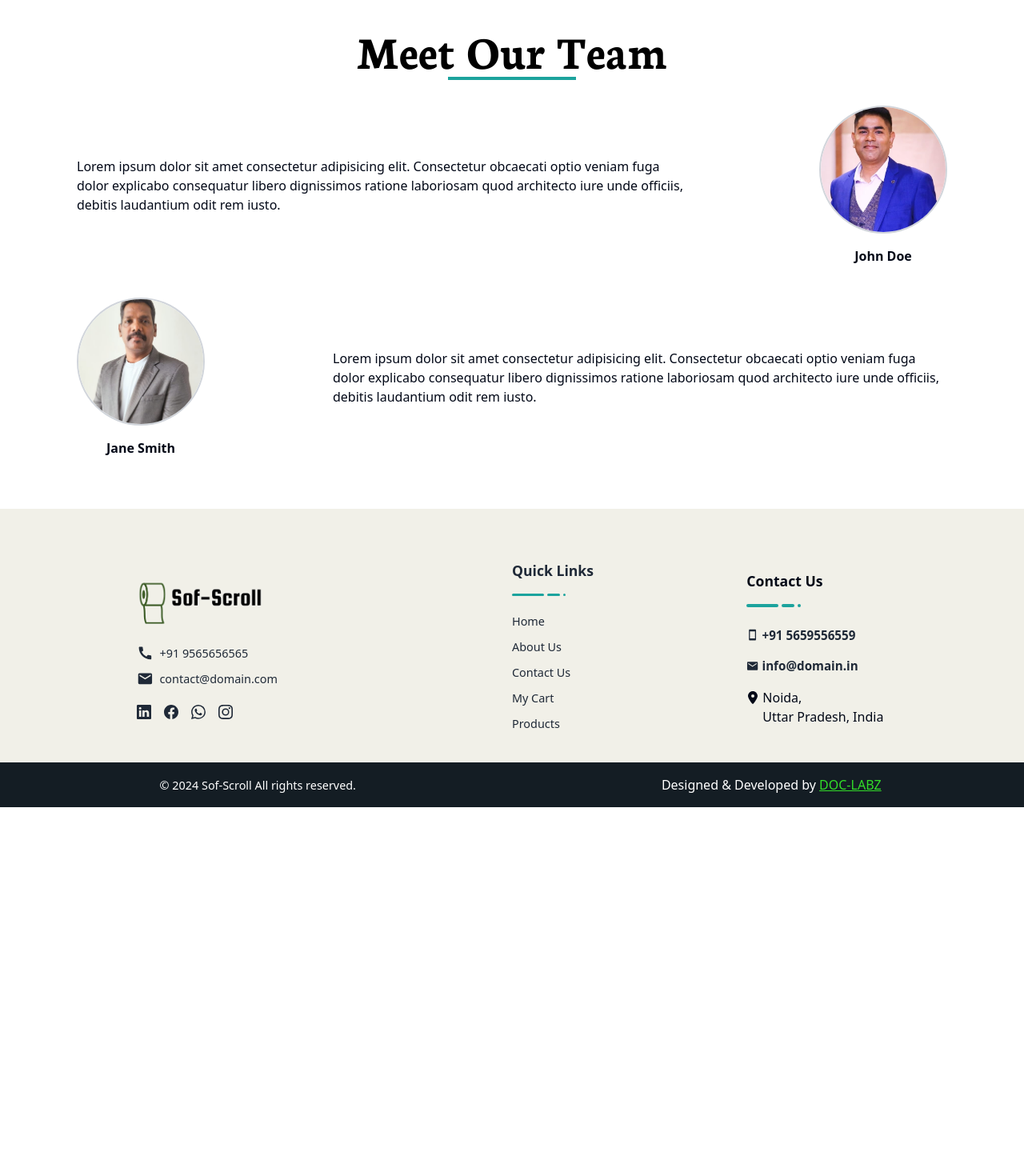
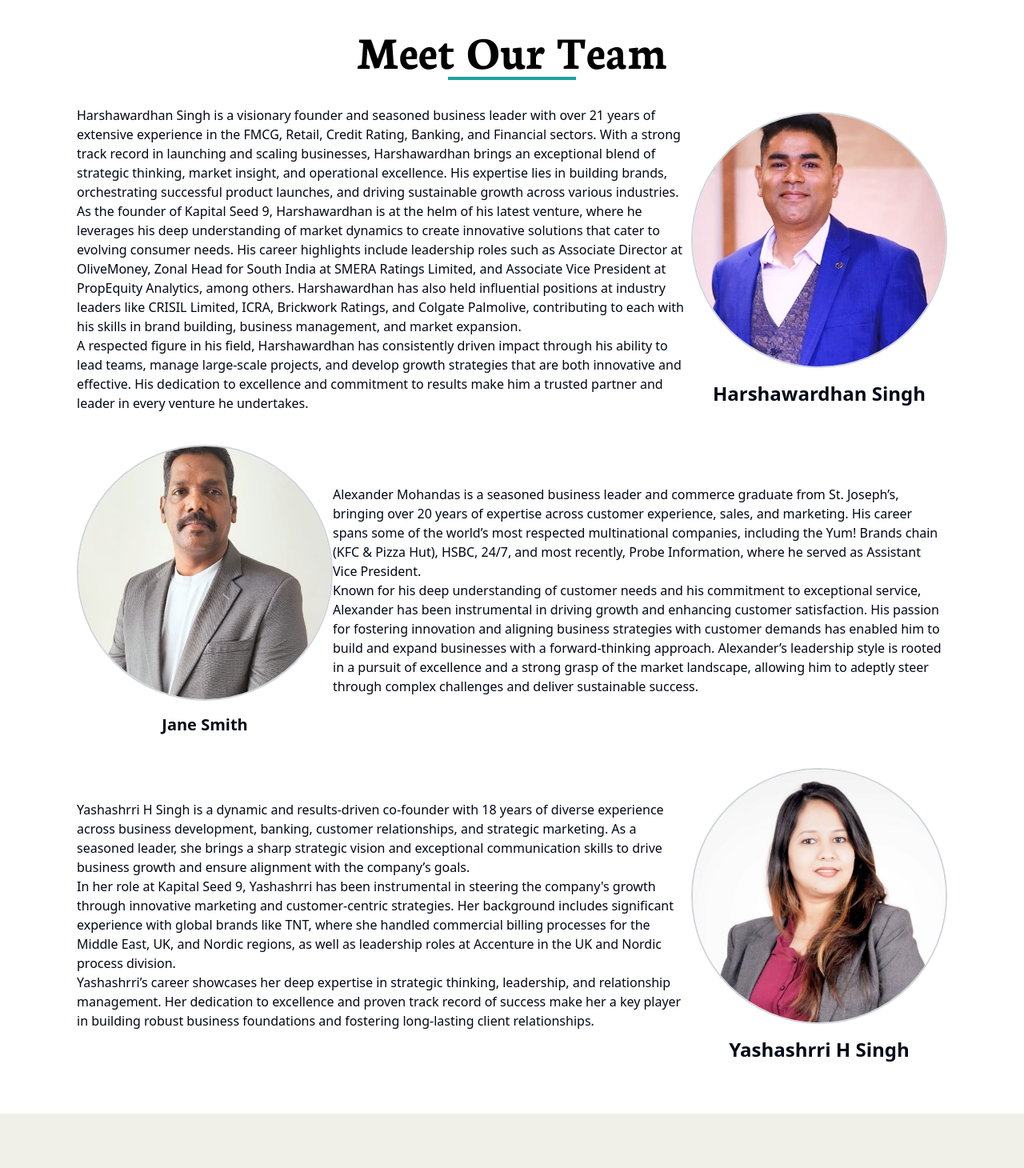
Before and after one commit to DiamondOre-Consulting/Sof-Scroll-Website, a React (Vite) app: page /about-us in a window 1280 px wide. Shown: the part 2120-3580 px from the top of the page at 80% size. Before the commit the page ends 3129 px from the top, so only its background shows below. Built offline with nearby package versions, Linux system fonts and the light colour scheme; a web font is replaced by a local one.

Commit message:
update abut us page

```diff
--- a/src/Pages/AboutusPage.jsx
+++ b/src/Pages/AboutusPage.jsx
@@ -192,20 +192,47 @@ const AboutUs = () => {
           <div className="flex items-center justify-between">
             <div className="max-w-[60vw]">
               <p>
-                Lorem ipsum dolor sit amet consectetur adipisicing elit.
-                Consectetur obcaecati optio veniam fuga dolor explicabo
-                consequatur libero dignissimos ratione laboriosam quod
-                architecto iure unde officiis, debitis laudantium odit rem
-                iusto.
+                Harshawardhan Singh is a visionary founder and seasoned business
+                leader with over 21 years of extensive experience in the FMCG,
+                Retail, Credit Rating, Banking, and Financial sectors. With a
+                strong track record in launching and scaling businesses,
+                Harshawardhan brings an exceptional blend of strategic thinking,
+                market insight, and operational excellence. His expertise lies
+                in building brands, orchestrating successful product launches,
+                and driving sustainable growth across various industries.
+              </p>
+
+              <p>
+                As the founder of Kapital Seed 9, Harshawardhan is at the helm
+                of his latest venture, where he leverages his deep understanding
+                of market dynamics to create innovative solutions that cater to
+                evolving consumer needs. His career highlights include
+                leadership roles such as Associate Director at OliveMoney, Zonal
+                Head for South India at SMERA Ratings Limited, and Associate
+                Vice President at PropEquity Analytics, among others.
+                Harshawardhan has also held influential positions at industry
+                leaders like CRISIL Limited, ICRA, Brickwork Ratings, and
+                Colgate Palmolive, contributing to each with his skills in brand
+                building, business management, and market expansion.
+              </p>
+              <p>
+                A respected figure in his field, Harshawardhan has consistently
+                driven impact through his ability to lead teams, manage
+                large-scale projects, and develop growth strategies that are
+                both innovative and effective. His dedication to excellence and
+                commitment to results make him a trusted partner and leader in
+                every venture he undertakes.
               </p>
             </div>
             <div className="flex flex-col items-center">
               <img
-                className="border-2 border-gray-300 rounded-full w-40 h-40 object-cover"
+                className="border-2 border-gray-300 rounded-full w-80 h-80 object-cover"
                 src={teamImage1}
                 alt="Team Member"
               />
-              <p className="mt-4 text-center font-semibold">John Doe</p>
+              <p className="mt-4 text-center font-bold text-2xl">
+                Harshawardhan Singh
+              </p>
             </div>
           </div>
 
@@ -213,22 +240,65 @@ const AboutUs = () => {
           <div className="flex items-center justify-between flex-row-reverse">
             <div className="max-w-[60vw]">
               <p>
-                Lorem ipsum dolor sit amet consectetur adipisicing elit.
-                Consectetur obcaecati optio veniam fuga dolor explicabo
-                consequatur libero dignissimos ratione laboriosam quod
-                architecto iure unde officiis, debitis laudantium odit rem
-                iusto.
+                Alexander Mohandas is a seasoned business leader and commerce
+                graduate from St. Joseph’s, bringing over 20 years of expertise
+                across customer experience, sales, and marketing. His career
+                spans some of the world’s most respected multinational
+                companies, including the Yum! Brands chain (KFC & Pizza Hut),
+                HSBC, 24/7, and most recently, Probe Information, where he
+                served as Assistant Vice President.
+              </p>
+              <p>
+                Known for his deep understanding of customer needs and his
+                commitment to exceptional service, Alexander has been
+                instrumental in driving growth and enhancing customer
+                satisfaction. His passion for fostering innovation and aligning
+                business strategies with customer demands has enabled him to
+                build and expand businesses with a forward-thinking approach.
+                Alexander’s leadership style is rooted in a pursuit of
+                excellence and a strong grasp of the market landscape, allowing
+                him to adeptly steer through complex challenges and deliver
+                sustainable success.
               </p>
             </div>
             <div className="flex flex-col items-center">
               <img
-                className="border-2 border-gray-300 rounded-full w-40 h-40 object-cover"
+                className="border-2 border-gray-300 rounded-full w-80 h-80 object-cover"
                 src={teamImage2}
                 alt="Team Member"
               />
-              <p className="mt-4 text-center font-semibold">Jane Smith</p>
+              <p className="mt-4 text-center text-xl font-bold">Jane Smith</p>
             </div>
           </div>
+
+
+
+
+          <div className="flex items-center justify-between">
+            <div className="max-w-[60vw]">
+              <p>
+              Yashashrri H Singh is a dynamic and results-driven co-founder with 18 years of diverse experience across business development, banking, customer relationships, and strategic marketing. As a seasoned leader, she brings a sharp strategic vision and exceptional communication skills to drive business growth and ensure alignment with the company’s goals.
+              </p>
+
+              <p>
+              In her role at Kapital Seed 9, Yashashrri has been instrumental in steering the company's growth through innovative marketing and customer-centric strategies. Her background includes significant experience with global brands like TNT, where she handled commercial billing processes for the Middle East, UK, and Nordic regions, as well as leadership roles at Accenture in the UK and Nordic process division.
+              </p>
+              <p>
+              Yashashrri’s career showcases her deep expertise in strategic thinking, leadership, and relationship management. Her dedication to excellence and proven track record of success make her a key player in building robust business foundations and fostering long-lasting client relationships.
+              </p>
+            </div>
+            <div className="flex flex-col items-center">
+              <img
+                className="border-2 border-gray-300 rounded-full w-80 h-80 object-cover"
+                src={teamImage3}
+                alt="Team Member"
+              />
+              <p className="mt-4 text-center font-bold text-2xl">
+              Yashashrri H Singh
+              </p>
+            </div>
+          </div>
+
         </div>
       </section>
     </div>
```
